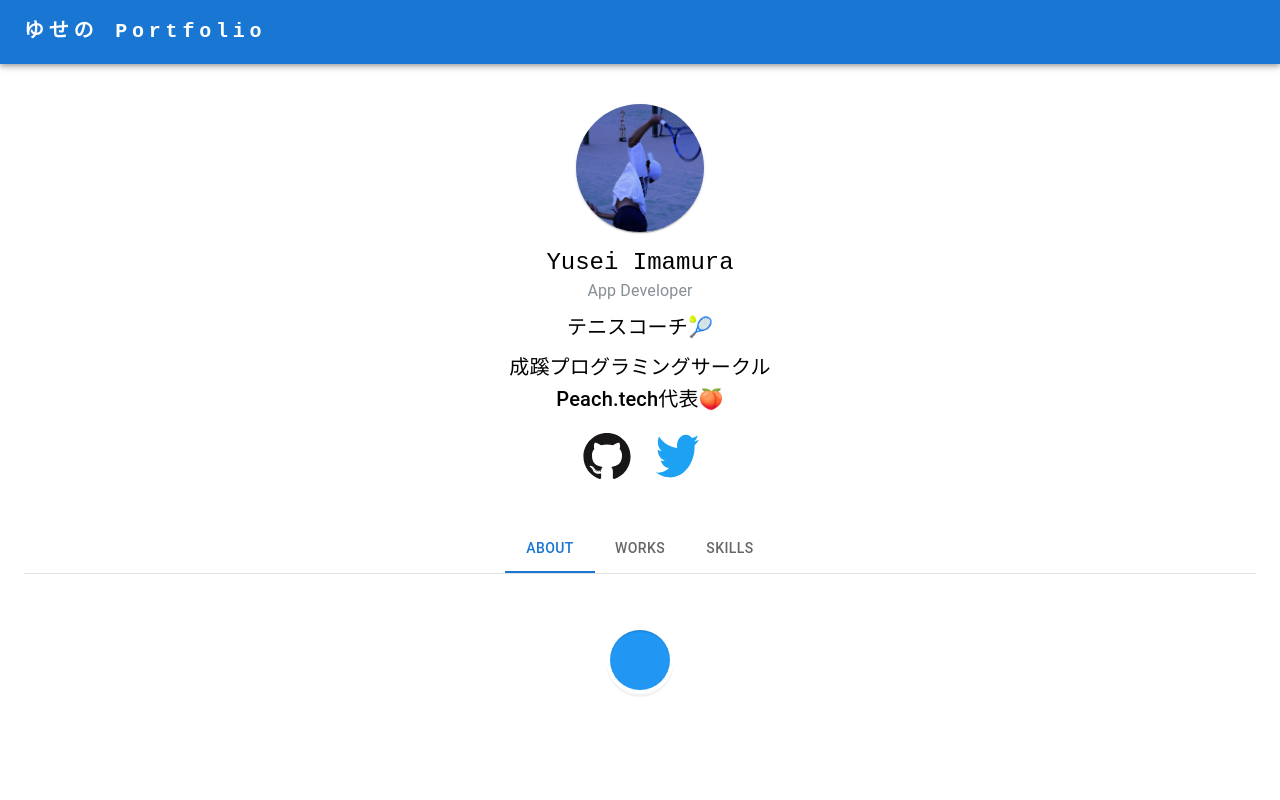
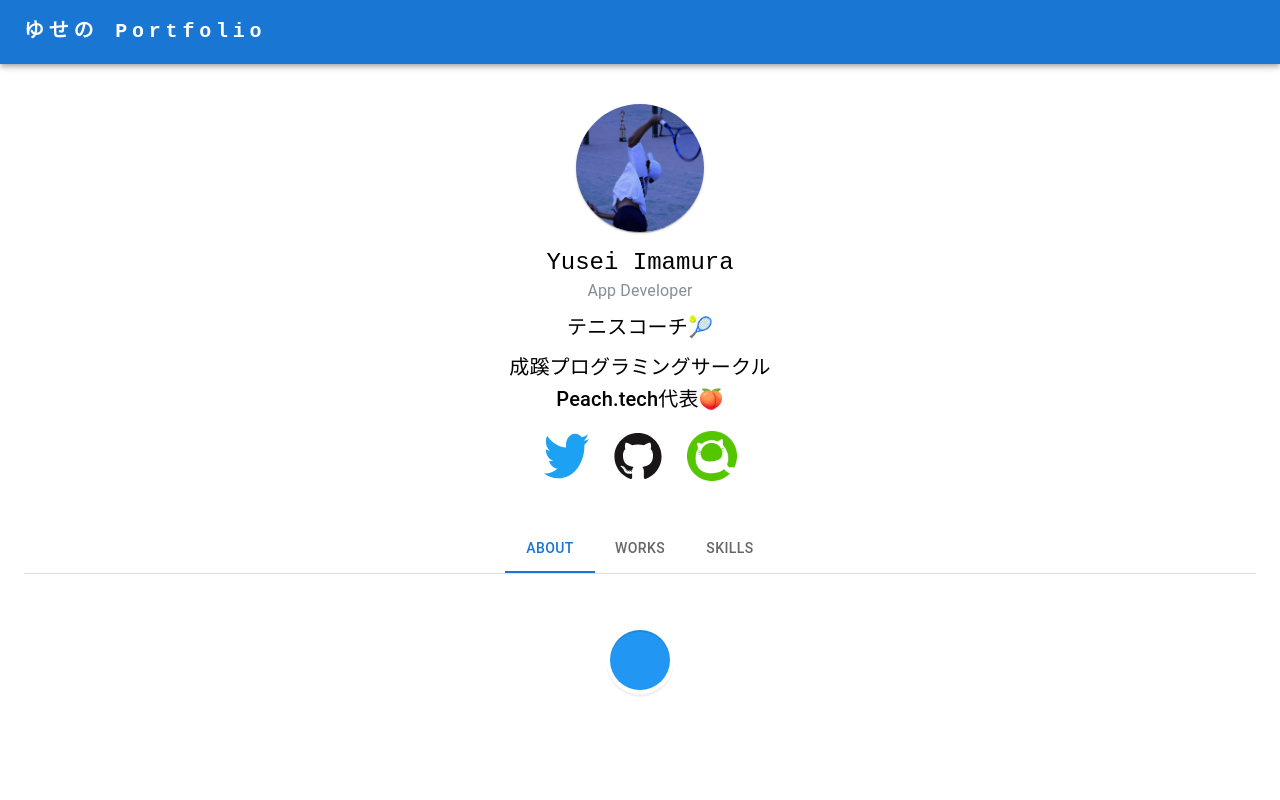
Before and after one commit to yusei53/yusei53-portfolio, a Next.js app: page / in a window 1280 px wide. Shown: the top 800 px of the page. Built offline with nearby package versions, Linux system fonts and the light colour scheme.

Commit message:
qiita反映

```diff
--- a/src/app/components/molecule/IconIntroduction.jsx
+++ b/src/app/components/molecule/IconIntroduction.jsx
@@ -7,7 +7,17 @@ export function IconIntroduction() {
   return (
     <Stack display="flex" direction="row" mt={2}>
       <Box marginRight={3}>
-        <a href="https://github.com/yusei53">
+        <a href="https://twitter.com/yuseidayo53" target="_blank">
+          <Image
+            src="/img/twitter-original.svg"
+            height={50}
+            width={45}
+            alt="TwitterのIcon画像"
+          />
+        </a>
+      </Box>
+      <Box marginRight={3}>
+        <a href="https://github.com/yusei53" target="_blank">
           <Image
             src="/img/github-original.svg"
             height={50}
@@ -16,12 +26,12 @@ export function IconIntroduction() {
           />
         </a>
       </Box>
-      <a href="https://twitter.com/yuseidayo53">
+      <a href="https://qiita.com/yusei53" target="_blank">
         <Image
-          src="/img/twitter-original.svg"
+          src="/img/qiita.png"
           height={50}
-          width={43}
-          alt="TwitterのIcon画像"
+          width={50}
+          alt="qiitaのIcon画像"
         />
       </a>
     </Stack>
```
Also changed, not shown: public/img/qiita.png (added).
